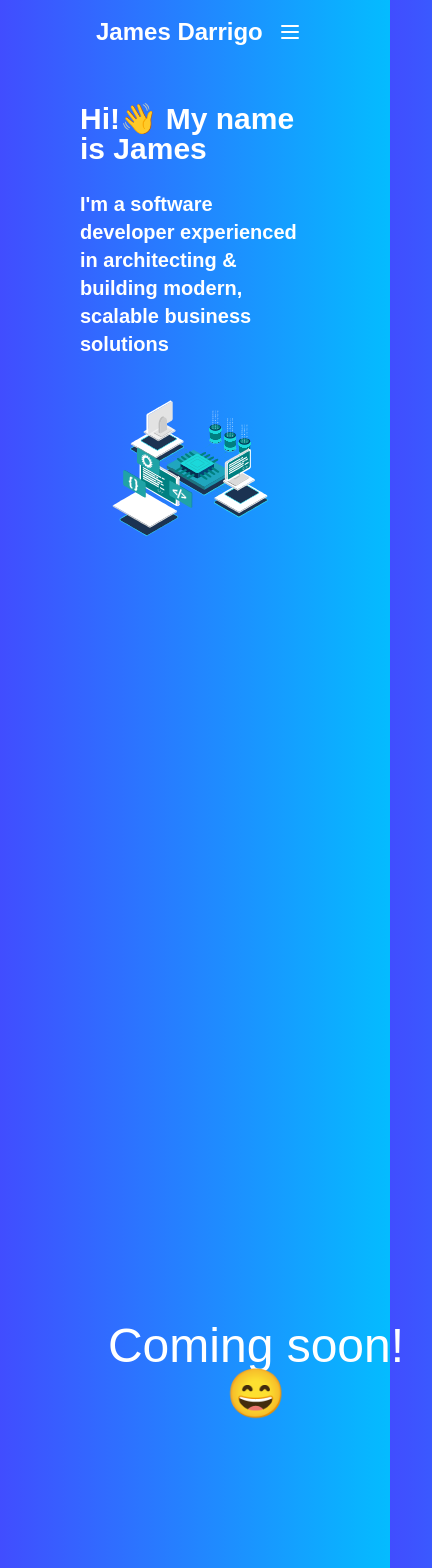
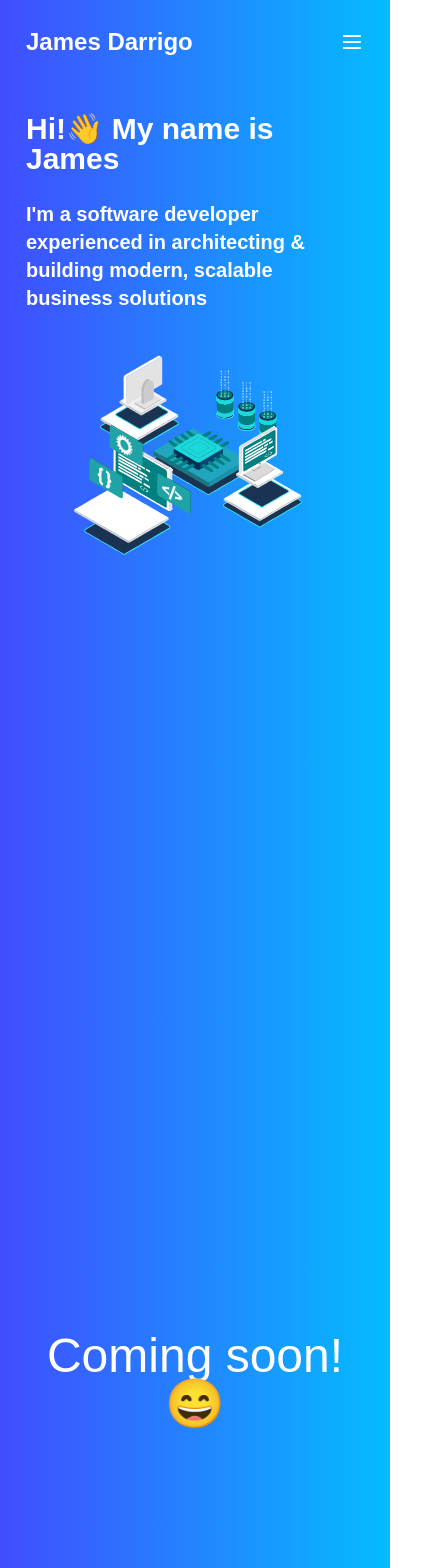
Before and after one commit to Jamesdarrigo29/Portfolio, a Next.js app: page / in a window 390 px wide. Shown: the top 1568 px of the page, 432 px wide, since content can reach past the window. Built offline with nearby package versions, Linux system fonts and the light colour scheme.

Commit message:
Overall style adjustments

```diff
--- a/src/components/Header.jsx
+++ b/src/components/Header.jsx
@@ -8,8 +8,8 @@ export default function NavBar() {
   };
 
   return (
-    <nav className="bg-gray-800">
-      <div className="max-w-7xl mx-auto px-4 sm:px-6 lg:px-8">
+    <nav className="bg-gray-800 px-4 lg:px-10">
+      <div className="mx-auto">
         <div className="flex items-center justify-between h-16">
           {/* Logo */}
           <div className="flex-shrink-0">
@@ -19,7 +19,7 @@ export default function NavBar() {
           </div>
 
           {/* Mobile Menu Button */}
-          <div className="flex items-center -mr-2 sm:hidden">
+          <div className="flex items-center sm:hidden">
             <button
               onClick={toggleMobileMenu}
               type="button"
--- a/src/components/Layout.jsx
+++ b/src/components/Layout.jsx
@@ -5,7 +5,7 @@ import { useRef } from "react";
 export default function Main() {
   const animationRef = useRef();
     return (
-      <div>
+      <div className="px-4 lg:px-10">
         <section className="w-full h-full h-screen text-black">
           <div className=" inline-block items-center pt-0 lg:flex lg:flex-wrap lg:pt-4">
             <div className="lg:w-3/6">
@@ -31,7 +31,7 @@ export default function Main() {
           </div>
         </section>
         <section>
-          <div className="grid grid-cols-12 gap-8 flex items-center h-screen w-full">
+          <div className="gap-8 flex items-center h-screen w-full">
             {/* <div className="col-span-12 md:col-span-6 order-last md:order-first flex items-center text-center">
               <h1 className="w-full text-3xl text-center">
                 Some of my favorite technologies!
@@ -50,7 +50,7 @@ export default function Main() {
               Lorem ipsum, dolor sit amet consectetur adipisicing elit. Facere molestias unde ullam delectus labore voluptatibus rerum quod reprehenderit nostrum modi vel, alias ab excepturi id odit beatae officia dolore ipsam?
               Possimus voluptates nam cum perspiciatis, suscipit dolorum doloremque modi quas vero dolores odio explicabo, enim tempora consequuntur! Debitis ullam ad dolore accusamus odio vero. Quod ipsam perspiciatis consequuntur dolor animi.
             </div> */}
-            <h1 className="text-5xl col-span-12 w-full text-center">
+            <h1 className="text-5xl w-full text-center">
               Coming soon! 😄
             </h1>
           </div>
--- a/src/pages/_document.js
+++ b/src/pages/_document.js
@@ -4,7 +4,7 @@ export default function Document() {
   return (
     <Html lang="en">
       <Head />
-      <body className='px-20'>
+      <body>
         <Main />
         <NextScript />
       </body>
--- a/src/styles/globals.css
+++ b/src/styles/globals.css
@@ -13,7 +13,7 @@ a:hover {
 
 @media (max-width: 640px) {
   body {
-    padding: 0 40px;
+    padding: 10px;
   }
   #lottie-hero {
     margin-top: 40px
```
